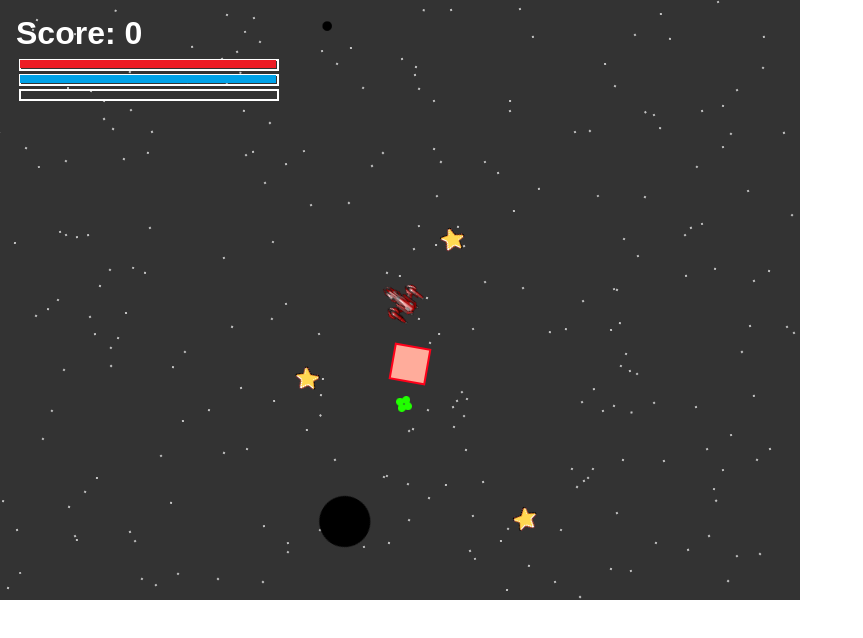
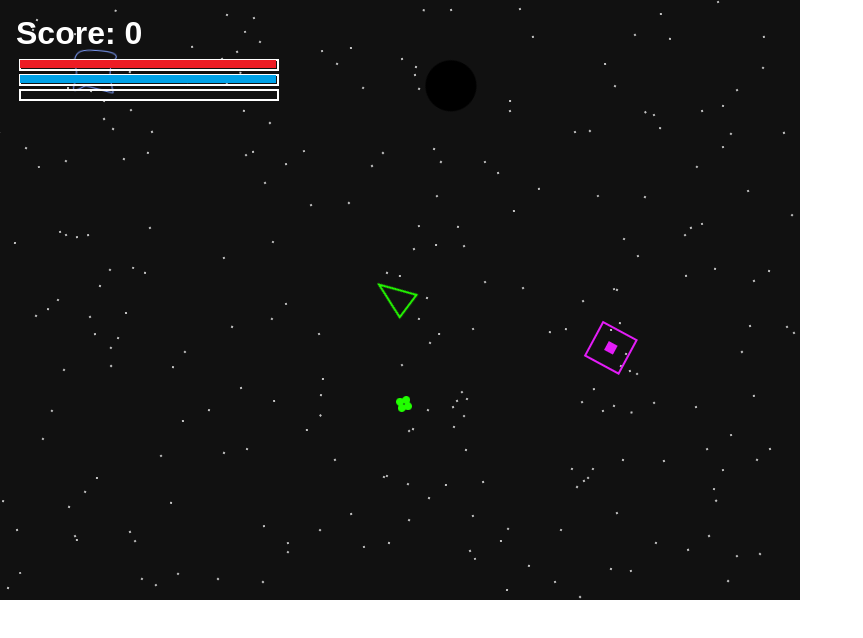
Before and after one commit to jamwhi/Shooty-Space, a plain HTML site: page index.html in a window 1280 px wide. Shown: the whole page, without its empty margins (0-863 px from the left). Drawn offline with Linux system fonts and the light colour scheme.

Commit message:
Replace most graphics. Square homes in on player. Asteroids break apart.

```diff
--- a/assets/scripts/Star.js
+++ b/assets/scripts/Asteroid.js
@@ -1,10 +1,11 @@
 
 
-Star.prototype = Object.create(Enemy.prototype);
-Star.prototype.constructor = Star;
+Asteroid.prototype = Object.create(Enemy.prototype);
+Asteroid.prototype.constructor = Asteroid;
 
-function Star (game) {
-    Enemy.call(this, game, 'star');
+function Asteroid (game) {
+    this.spriteString = 'asteroid' + Math.floor((Math.random() * 4) + 1); // random between 1 and 4 (inclusive)
+    Enemy.call(this, game, this.spriteString);
 
     this.body.bounce.setTo(1, 1);
     this.body.collideWorldBounds = true;
@@ -12,12 +13,20 @@ function Star (game) {
     this.maxHealth = 100;
     this.health = this.maxHealth;
     this.hitDamage = 20;
+
+    this.fuelSpawnChance = 0.1;
+    this.fuelMinTier = 2;
 }
 
-Star.prototype.Spawn = function(x, y, data) {
+Asteroid.prototype.Spawn = function(x, y, data) {
     Enemy.prototype.Spawn.call(this, x, y, data);
 
-    this.speed = data;
+    this.tier = data.tier;
+    this.scale.setTo(1 / this.tier);
+    this.maxHealth = 100 / this.tier;
+    this.health = this.maxHealth;
+
+    this.radius = this.width * 0.5;
     this.rotation = Math.random() * Phaser.Math.PI2;
     this.rotSpeed = Math.random() * 4 - 2;
     this.body.velocity.x = data.x;
@@ -26,18 +35,18 @@ Star.prototype.Spawn = function(x, y, data) {
     return this;
 }
 
-Star.prototype.update = function() {
+Asteroid.prototype.update = function() {
     if (this.alive) {
         Enemy.prototype.update.call(this);
 
         //game.physics.arcade.overlap(this, platforms, this.Explode, null, this);
-        //game.physics.arcade.overlap(this, stars, this.HitStar, null, this);
+        //game.physics.arcade.overlap(this, stars, this.HitAsteroid, null, this);
         this.rotation += this.rotSpeed * this.game.time.physicsElapsed;
         //this.CheckBounds();
     }
 }
 
-Star.prototype.Explode = function(bullet, platform) {
+Asteroid.prototype.Explode = function(bullet, platform) {
 
     var emitter = foreground.add(new Phaser.Particles.Arcade.Emitter(game, this.x, this.y, 10));
     emitter.makeParticles('dot');
@@ -55,5 +64,16 @@ Star.prototype.Explode = function(bullet, platform) {
     score += 1;
     scoreText.text = 'Score: ' + score;
 
+    if (this.tier < 3) {
+        for (var i = 0; i < 3; i++) {
+            asteroidPool.create(this.x, this.y, {
+                tier: 3,
+                x: Math.random() * 200 - 100,
+                y: Math.random() * 200 - 100
+            });
+        }
+
+    }
+
     this.kill();
 }
--- a/assets/scripts/Beam.js
+++ b/assets/scripts/Beam.js
@@ -23,6 +23,7 @@ function Beam (game) {
     this.pixelsPreOffset = 50;
     this.pixelsPostOffset = 50;
 
+    this.minSize = 0.5
     this.maxSize = 3;
     this.size = this.maxSize;
     this.minTimeAlive = 0.3;
@@ -40,6 +41,7 @@ function Beam (game) {
     this.minWidth = 15;
     this.beamWidth = 15;
 
+
     this.x1 = 0;
     this.y1 = 0;
     this.x2 = 0;
@@ -47,7 +49,19 @@ function Beam (game) {
 
     this.minDamage = 50;
     this.maxDamage = 200;
-    this.hitDamage = 50;
+
+
+    // temp testing
+    this.minSize = 0.2
+    this.maxSize = 1.1;
+    this.piercePower = 0.6;
+    this.maxWidth = 30;
+    this.minWidth = 15;
+    this.minTimeAlive = 0.2;
+    this.maxTimeAlive = 0.4;
+    this.minDamage = 20;
+    this.maxDamage = 100;
+    this.minDamage;
 
     this.midSprite.scale.setTo(1, 1);
     this.midSprite.scale.setTo(5, 5);
@@ -83,13 +97,14 @@ Beam.prototype.Spawn = function(x, y, data) {
     } else {
         this.piercing = false;
     }
+
     this.rotation = data.direction;
     this.x1 = x;
     this.y1 = y;
     this.x2 = this.x + Math.cos(this.rotation) * 1000;
     this.y2 = this.y + Math.sin(this.rotation) * 1000;
 
-    this.size = Math.max(0.5, this.power * this.maxSize);
+    this.size = Math.max(this.minSize, this.power * this.maxSize);
     this.timeAlive = this.minTimeAlive + this.power * (this.maxTimeAlive - this.minTimeAlive);
     this.beamWidth = this.minWidth + this.power * (this.maxWidth - this.minWidth);
     this.hitDamage = this.minDamage + (this.maxDamage - this.minDamage) * this.power;
@@ -132,19 +147,18 @@ Beam.prototype.update = function() {
 
 Beam.prototype.Fire = function() {
     var ray = new Phaser.Line(this.x1, this.y1, this.x2, this.y2);
-    //var hits = this.RayHit(ray, starPool);
     var hits = this.RayHitCircles(ray, enemies);
 
     if (hits.length > 0) {
 
         if (!this.piercing) {
             var c = this.ClosestHit(hits);
-            this.HitStar(c);
+            this.HitEnemy(c);
             //this.midSprite.scale.x = (c.position.distance(this) - c.radius) / (this.pixelWidth);
             this.midSprite.scale.x = (c.position.distance(this) - c.radius) / (this.pixelWidth - this.pixelsPreOffset - this.pixelsPostOffset);
         } else {
             hits.forEach(function(o) {
-                this.HitStar(o);
+                this.HitEnemy(o);
             }, this)
         }
     }
@@ -229,8 +243,8 @@ Beam.prototype.RayHitCircles = function(ray, hitGroups) {
     return hits;
 }
 
-Beam.prototype.HitStar = function(star) {
-    star.Hit(this.hitDamage);
+Beam.prototype.HitEnemy = function(enemy) {
+    enemy.Hit(this.hitDamage);
     if (this.power >= 1) {
 
     } else {
--- a/assets/scripts/EnemyManager.js
+++ b/assets/scripts/EnemyManager.js
@@ -8,7 +8,7 @@ function EnemyStart() {
 
     SetupPlatforms();
     SetupSpawners();
-    SetupStars();
+    SetupAsteroids();
     SetupSquares();
 }
 
@@ -16,26 +16,28 @@ function SetupSpawners() {
     spawnerPool = new Pool(game, Spawner, 4, 'spawners');
 }
 
-function SetupStars() {
-    starPool = new Pool(game, Star, 10, 'stars', enemies);
-    starPool.enableBody = true;
+function SetupAsteroids() {
+    asteroidPool = new Pool(game, Asteroid, 10, 'asteroids', enemies);
+    asteroidPool.enableBody = true;
 
-    //game.time.events.loop(1000, SpawnStar, this);
-    AddTimer(1, SpawnStar);
-    SpawnStar();
+    AddTimer(3, SpawnAsteroid);
+    SpawnAsteroid();
 }
 
 function SetupSquares() {
     squarePool = new Pool(game, Square, 5, 'squares', enemies);
     squarePool.enableBody = true;
 
-    //game.time.events.loop(3000, SpawnSquare, this);
-    AddTimer(3, SpawnSquare);
+    AddTimer(4, SpawnSquare);
 }
 
-function SpawnStar() {
-    spawnerPool.create(Math.random() * game.width, Math.random() * game.height, {pool: starPool, data: {x: Math.random() * 200 - 100, y: Math.random() * 200 - 100}})
-    //starPool.create(Math.random() * game.width, Math.random() * game.height, {x: Math.random() * 200 - 100, y: Math.random() * 200 - 100});
+function SpawnAsteroid() {
+    spawnerPool.create(Math.random() * game.width, Math.random() * game.height, {pool: asteroidPool, data: {
+        tier: 2,
+        x: Math.random() * 200 - 100,
+        y: Math.random() * 200 - 100
+    }});
+    //asteroidPool.create(Math.random() * game.width, Math.random() * game.height, {x: Math.random() * 200 - 100, y: Math.random() * 200 - 100});
 }
 
 function SpawnSquare() {
--- a/assets/scripts/Fuel.js
+++ b/assets/scripts/Fuel.js
@@ -45,6 +45,7 @@ function Fuel (game) {
 Fuel.prototype.stdReset = function(x, y) {
     this.reset(x, y);
     this.speed = 0;
+    this.Movement = null;
 }
 
 Fuel.prototype.Spawn = function(x, y, data) {
@@ -81,14 +82,8 @@ Fuel.prototype.update = function() {
         this.globs[3].position.x = -globPos; // bottom right
 
 
-        if (this.target != null) {
-            if (this.speed < this.maxSpeed) {
-                this.speed += this.acceleration * this.game.time.physicsElapsed;
-            }
-
-            var vectorTo = Phaser.Point.subtract(this.target.position, this.position);
-            vectorTo.setMagnitude(this.speed);
-            this.body.velocity = vectorTo;
+        if (this.Movement) {
+            this.Movement();
         }
 
 
@@ -106,4 +101,5 @@ Fuel.prototype.Collect = function() {
 
 Fuel.prototype.HomeTo = function(target) {
     this.target = target;
+    this.Movement = MoveTowardsTarget;
 }
--- /dev/null
+++ b/assets/scripts/Movements.js
@@ -0,0 +1,31 @@
+
+
+function MoveTowardsTarget() {
+    if (this.target == null) return;
+
+
+    if (this.speed < this.maxSpeed) {
+        this.speed += this.acceleration * this.game.time.physicsElapsed;
+    }
+
+    var vectorTo = Phaser.Point.subtract(this.target.position, this.position);
+    vectorTo.setMagnitude(this.speed);
+    this.body.velocity = vectorTo;
+}
+
+function TurnTowardsTarget() {
+    if (this.target == null) return;
+
+
+    //if (this.speed < this.maxSpeed) {
+    //    this.speed += this.acceleration * this.game.time.physicsElapsed;
+    //}
+
+    var vectorTo = Phaser.Point.subtract(this.target.position, this.position);
+    vectorTo.setMagnitude(this.acceleration);
+
+    this.body.velocity = Phaser.Point.add(this.body.velocity, vectorTo);
+    if (this.body.velocity.getMagnitude() > this.maxSpeed) {
+        this.body.velocity.setMagnitude(this.maxSpeed);
+    }
+}
--- a/assets/scripts/Player.js
+++ b/assets/scripts/Player.js
@@ -6,7 +6,7 @@ Player.prototype.constructor = Player;
 function Player(game, x, y) {
     Phaser.Sprite.call(this, game, x, y, 'ship');
     this.game = game;
-    this.anchor.set(0.5);
+    this.anchor.set(0.3, 0.5);
 
     this.chargeGraphic = midground.add(new Phaser.Sprite(this.game, 0, 0, 'bullet'));
     this.chargeGraphic.anchor.setTo(0.5);
@@ -16,11 +16,11 @@ function Player(game, x, y) {
 
     // Setup physics
     this.game.physics.arcade.enable(this);
-    this.body.bounce.setTo(2, 2);
+    this.body.bounce.setTo(1, 1);
     this.body.collideWorldBounds = true;
     this.body.onWorldBounds = new Phaser.Signal()
     this.body.onWorldBounds.add(hitWorldBounds, this);
-    this.body.setSize(20, 20, 10, 10);
+    this.body.setSize(20, 20, 1, 10);
     this.drag = 0.93;
 
     // Variables
@@ -38,9 +38,11 @@ function Player(game, x, y) {
     // Weapon firing
     this.minChargeShotTime = 0.3;
     this.maxChargeShotTime = 0.7;
-    this.recoil = -840;
     this.bulletSpeed = 1200;
-    this.bulletHeadStart = 20;
+    this.bulletHeadStart = 30;
+    this.minRecoil = -200;
+
+    this.maxRecoil = -1200;
 
     // Energy
     this.energyMax = 100;
@@ -78,6 +80,7 @@ Player.prototype.initialValues = function() {
     this.energy = this.energyMax;
     this.energyRechargeDelayCurrent = 0;
     this.hitTimeCurrent = 0;
+    this.tint = 0xffffff;
 
     // Update HUD
     UpdateScore(0);
@@ -134,7 +137,7 @@ Player.prototype.FindCloseFuel = function() {
 Player.prototype.CheckHitTime = function() {
     if (this.hitTimeCurrent > 0) {
         var step = Math.round((1 - (this.hitTimeCurrent / this.hitTime)) * 100);
-        this.tint = Phaser.Color.interpolateColorWithRGB(this.hitTint, 0xff, 0xff, 0xff, 150, step);
+        this.tint = Phaser.Color.interpolateColorWithRGB(this.hitTint, 0xff, 0xff, 0xff, 100, step);
         this.hitTimeCurrent -= this.game.time.physicsElapsed;
 
         if (this.hitTimeCurrent <= 0) {
@@ -146,11 +149,11 @@ Player.prototype.CheckHitTime = function() {
 Player.prototype.CheckCollisions = function() {
     // Enemies
 
-    if (this.hitTimeCurrent <= 0) {
+    //if (this.hitTimeCurrent <= 0) {
         enemies.forEach(function(enemyPool) {
             game.physics.arcade.overlap(player, enemyPool, this.HitEnemy, null, this);
         }, this);
-    }
+    //}
 
     game.physics.arcade.overlap(player, fuelPool, this.CollectFuel, null, this);
 }
@@ -162,7 +165,7 @@ Player.prototype.CollectFuel = function(player, fuel) {
 }
 
 Player.prototype.HitEnemy = function(player, enemy) {
-    if (this.hitTimeCurrent > 0) return;
+    //if (this.hitTimeCurrent > 0) return;
     enemy.Hit(1000);
     this.Hit(enemy.hitDamage);
 }
@@ -294,7 +297,8 @@ Player.prototype.Fire = function() {
         // bulletPool.create(x, y, {speed: this.bulletSpeed, power: this.chargeShotExponential, rotation: this.rotation});
 
         // Propel backwards
-        var chargeRecoil = this.recoil * (0.1 + this.chargeShotExponential);
+        var chargeRecoil = this.minRecoil + (this.maxRecoil - this.minRecoil) * (this.chargeShotExponential);
+        console.log(chargeRecoil);
         this.body.velocity.x += Math.cos(this.rotation) * chargeRecoil;
         this.body.velocity.y += Math.sin(this.rotation) * chargeRecoil;
 
--- a/assets/scripts/Shooto.js
+++ b/assets/scripts/Shooto.js
@@ -6,7 +6,7 @@ var game = new Phaser.Game(800, 600, Phaser.CANVAS, '', { preload: preload, crea
 var platforms;
 var bulletPool;
 var beamPool;
-var starPool;
+var asteroidPool;
 var squarePool;
 var spawnerPool;
 var fuelPool;
@@ -30,10 +30,13 @@ function preload() {
 
     //game.load.image('sky', 'assets/images/sky.png');
     //game.load.image('ground', 'assets/images/platform.png');
-    game.load.image('star', 'assets/images/star.png');
+    game.load.image('asteroid1', 'assets/images/geomstyle/asteroid11.png');
+    game.load.image('asteroid2', 'assets/images/geomstyle/asteroid12.png');
+    game.load.image('asteroid3', 'assets/images/geomstyle/asteroid13.png');
+    game.load.image('asteroid4', 'assets/images/geomstyle/asteroid14.png');
     //game.load.spritesheet('dude', 'assets/images/dude.png', 32, 48);
 
-    game.load.image('ship', 'assets/images/shipsmall.png');
+    game.load.image('ship', 'assets/images/geomstyle/ship.png');
     game.load.image('bullet', 'assets/images/bullet.png');
 
     game.load.image('barbg', 'assets/images/barbg.png');
@@ -55,7 +58,7 @@ function preload() {
     game.load.image('fuelGlob', 'assets/images/fuelGlob.png');
     game.load.image('dot', 'assets/images/dot.png');
     game.load.image('speck', 'assets/images/speck.png');
-    game.load.image('square', 'assets/images/square.png');
+    game.load.image('square', 'assets/images/geomstyle/square.png');
     game.load.image('blackhole', 'assets/images/blackhole.png');
 
     game.load.image('empty', 'assets/images/empty.png');
@@ -108,7 +111,7 @@ function update() {
 
 function SetupBackground() {
     //background.add.sprite(0, 0, 'sky');
-    game.stage.backgroundColor = 0x333333
+    game.stage.backgroundColor = 0x111111
     var bgEmitter = background.add(new Phaser.Particles.Arcade.Emitter(game, game.width / 2, game.height / 2, 250));
     bgEmitter.makeParticles('speck');
 
@@ -132,7 +135,7 @@ function SetupBackground() {
 function render() {
     /*
     game.debug.text("bullets: " + bulletPool.children.length, 100, 380 );
-    game.debug.text("stars: " + starPool.children.length, 100, 400 );
+    game.debug.text("stars: " + asteroidPool.children.length, 100, 400 );
     game.debug.text("fps: " + this.game.time.fps, 100, 360);
     */
 
@@ -148,7 +151,7 @@ function render() {
     //game.debug.geom(beamRay, 'rgba(255,0,0,1)' ) ;
     //game.debug.text("physicsElapsed: " + this.game.time.physicsElapsed, 100, 60);
     /*
-    starPool.forEachAlive(function(o) {
+    asteroidPool.forEachAlive(function(o) {
         // Create an array of lines that represent the four edges of each wall
         var lines = [
             new Phaser.Line(o.x - o.width / 2, o.y - o.height / 2,
@@ -167,8 +170,9 @@ function render() {
     }, this);
     */
 
-    /*starPool.forEachAlive(function(o) {
-        var circle = new Phaser.Circle(o.x, o.y, (o.radius + player.chargeShotExponential * 30) *2 );
-        game.debug.geom(circle, '#cfffff', false);
+    /*asteroidPool.forEachAlive(function(o) {
+        //var circle = new Phaser.Circle(o.x, o.y, (o.radius + player.chargeShotExponential * 30) *2 );
+        //game.debug.geom(circle, '#cfffff', false);
+        game.debug.body(o);
     }, this);*/
 }
--- a/assets/scripts/Square.js
+++ b/assets/scripts/Square.js
@@ -6,9 +6,11 @@ Square.prototype.constructor = Square;
 function Square (game) {
     Enemy.call(this, game, 'square');
 
-    this.maxHealth = 200;
+    this.maxHealth = 50;
     this.health = this.maxHealth;
     this.hitDamage = 20;
+    this.maxSpeed = 200;
+    this.acceleration = 5;
 }
 
 Square.prototype.Spawn = function(x, y, data) {
@@ -18,6 +20,7 @@ Square.prototype.Spawn = function(x, y, data) {
     this.rotation = Math.random() * Phaser.Math.PI2;
     this.rotSpeed = Math.random() * 4 - 2;
     this.body.velocity.x = -this.speed;
+    this.target = player;
 
     return this;
 }
@@ -30,8 +33,12 @@ Square.prototype.update = function() {
 
         this.rotation += this.rotSpeed * this.game.time.physicsElapsed;
         this.CheckBounds();
+
+        this.Movement();
     }
 }
+
+Square.prototype.Movement = TurnTowardsTarget;
 
 Square.prototype.Explode = function(bullet, platform) {
 
```
Also changed, not shown: index.html (+2 -1 lines), assets/images/geomstyle/asteroid1.png (added), assets/images/geomstyle/asteroid11.png (added), assets/images/geomstyle/asteroid12.png (added), assets/images/geomstyle/asteroid13.png (added), assets/images/geomstyle/asteroid14.png (added), assets/images/geomstyle/asteroid2.png (added), assets/images/geomstyle/asteroid3.png (added), assets/images/geomstyle/asteroid4.png (added), assets/images/geomstyle/ship.png (added), assets/images/geomstyle/square.png (added), 1 other file.
